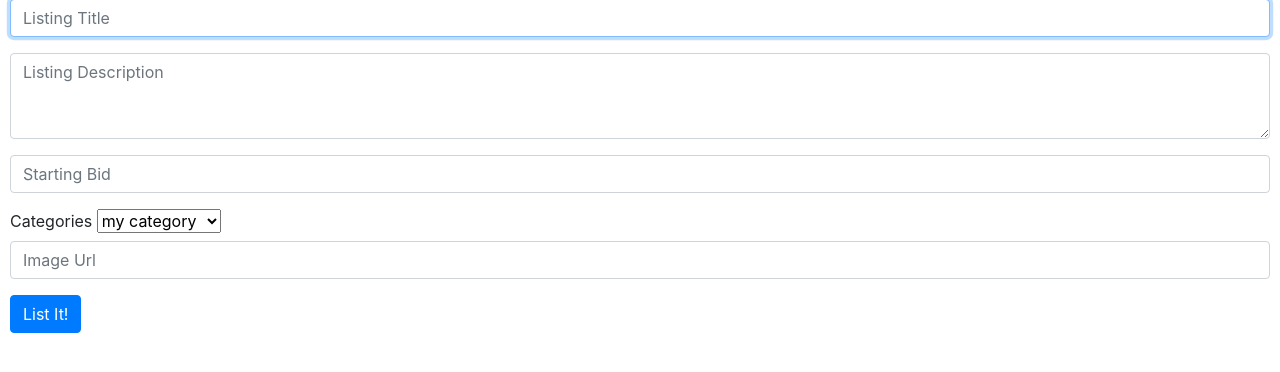
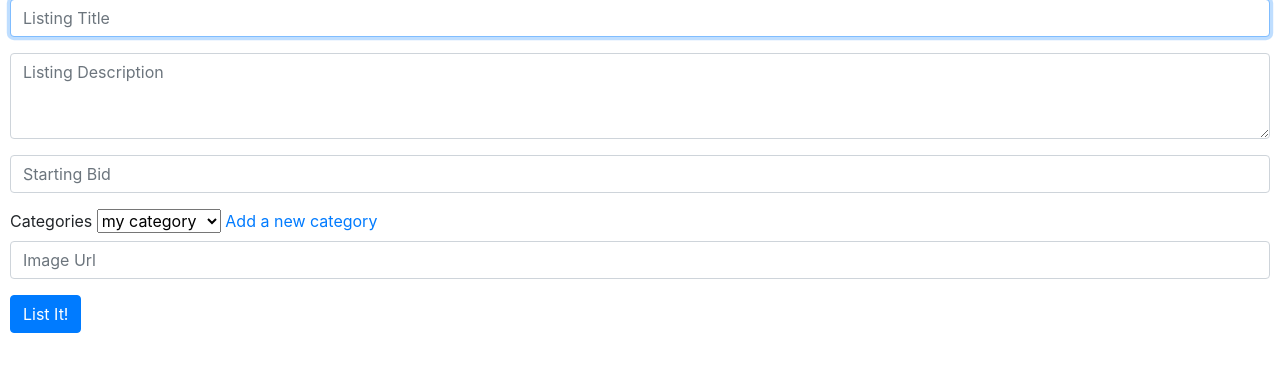
Before and after one commit to whoback/cs33, a Django app: page /create in a window 1280 px wide. Shown: the part 226-598 px from the top of the page. Run offline with Django 3.2, Linux system fonts and the light colour scheme; a user stored in the database is signed in; data comes from the database, SQL or seed files in the repository; both versions use the stored data as it was after the commit; some libraries are stand-ins or nearby versions.

Commit message:
categories to spec

```diff
--- a/commerce/auctions/templates/auctions/create.html
+++ b/commerce/auctions/templates/auctions/create.html
@@ -27,6 +27,7 @@
             <option value="{{category}}">{{category}}</option>
             {% endfor %}
         </select>
+        <a href="/addcategory">Add a new category</a>
     </div>
     <div class="form-group">
         <input class="form-control" type="text" name="url" placeholder="Image Url">
--- a/commerce/auctions/views.py
+++ b/commerce/auctions/views.py
@@ -75,8 +75,10 @@ def create(request):
         starting_bid = request.POST.get('bid')
         url = request.POST.get('url')
         listed_by = User.objects.get(username=request.user.username)
+        categories = request.POST.get('categories')
+
         listing = Listing(title=title, description=description,
-                          starting_bid=starting_bid, category=Category.objects.get(name=categories), image_url=url, listed_by=listed_by)
+                          starting_bid=starting_bid, category=Category.objects.get(category=categories), image_url=url, listed_by=listed_by)
         listing.save()
         return redirect('/')
     categories = Category.objects.all()
```
Also changed, not shown: commerce/db.sqlite3.
